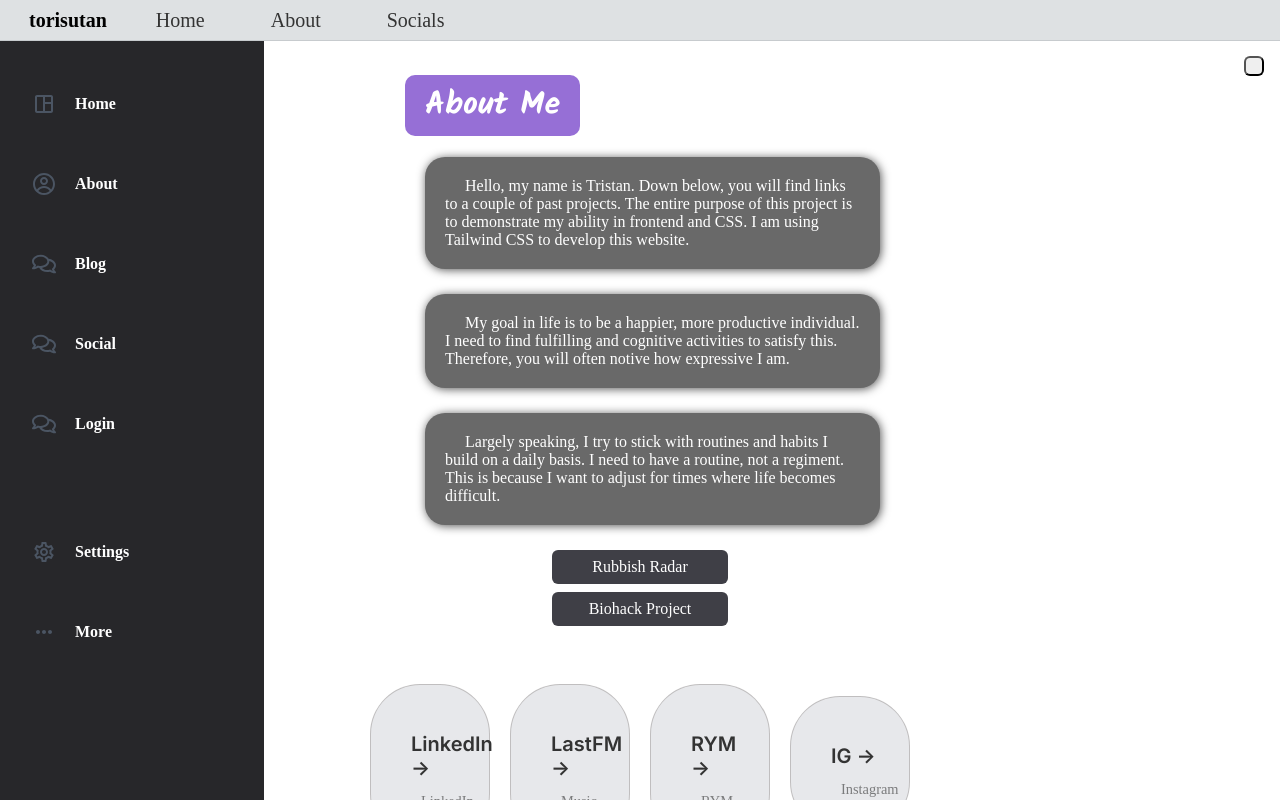
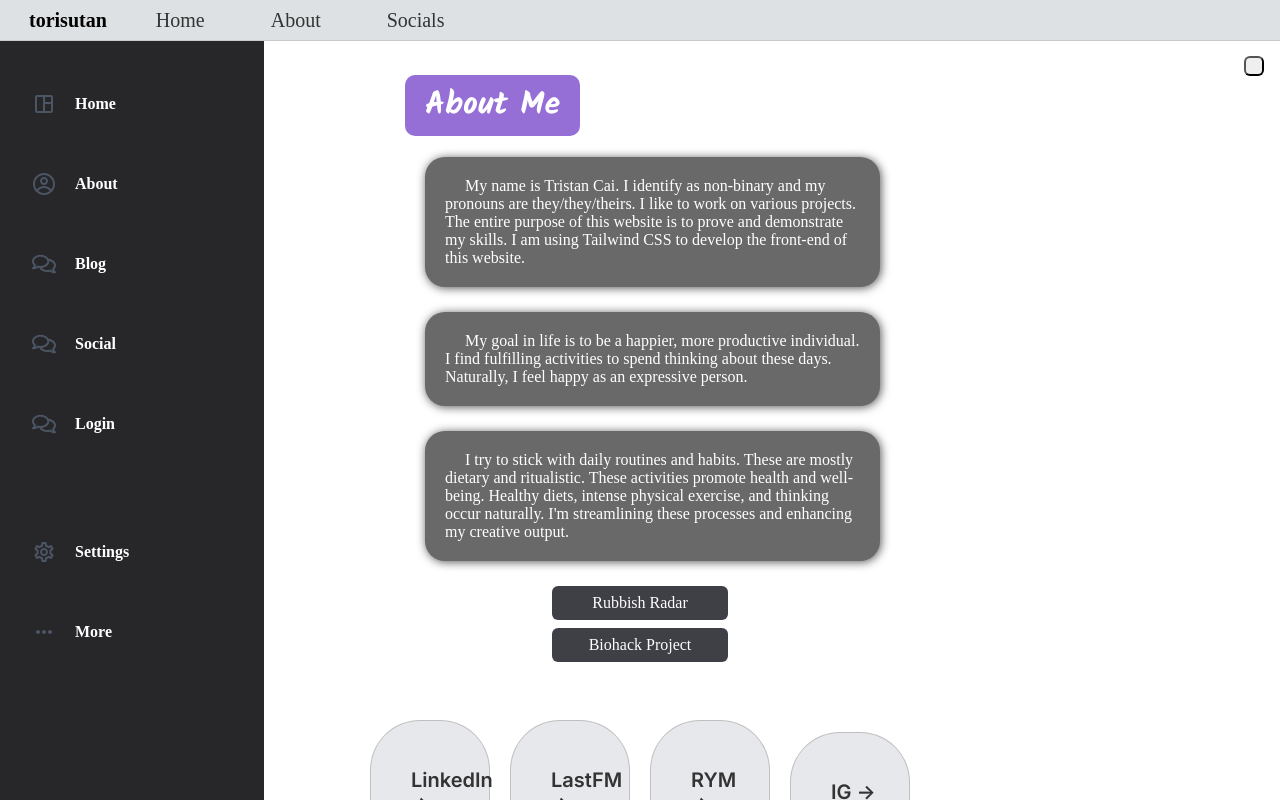
Before and after one commit to torisutansan02/torisutansan, a Next.js app: page /about in a window 1280 px wide. Shown: the top 800 px of the page. Built offline with nearby package versions, Linux system fonts and the light colour scheme; a web font is replaced by a local one.

Commit message:
making small change to my about page.

```diff
--- a/pages/about.js
+++ b/pages/about.js
@@ -12,21 +12,22 @@ function About() {
 
             <h1 className = "heading"> About Me </h1>
             <p className = "pretty">
-                Hello, my name is Tristan. Down below, you will find links to a couple of past
-                projects. The entire purpose of this project is to demonstrate my ability in
-                frontend and CSS. I am using Tailwind CSS to develop this website.
+                My name is Tristan Cai. I identify as non-binary and my pronouns are they/they/theirs.
+                I like to work on various projects. The entire purpose of this website is to prove and
+                demonstrate my skills. I am using Tailwind CSS to develop the front-end of this website.
             </p>
 
             <p className = "pretty">
-                My goal in life is to be a happier, more productive individual. I need to find
-                fulfilling and cognitive activities to satisfy this. Therefore, you will often
-                notive how expressive I am.
+                My goal in life is to be a happier, more productive individual. I find fulfilling
+                activities to spend thinking about these days. Naturally, I feel happy as an
+                expressive person.
             </p>
 
             <p className = "pretty">
-                Largely speaking, I try to stick with routines and habits I build on a daily
-                basis. I need to have a routine, not a regiment. This is because I want to
-                adjust for times where life becomes difficult.
+                I try to stick with daily routines and habits. These are mostly dietary and ritualistic.
+                These activities promote health and well-being. Healthy diets, intense physical exercise,
+                and thinking occur naturally. I'm streamlining these processes and enhancing my creative
+                output.
             </p>
 
             <Link href = "https://rubbishradartristan.web.app" className = "bg-zinc-700 hover:bg-gray-900 p-2 m-2 rounded-md flex w-40 text-center justify-center mx-auto text-white" target = "_blank"> Rubbish Radar </Link>
```
